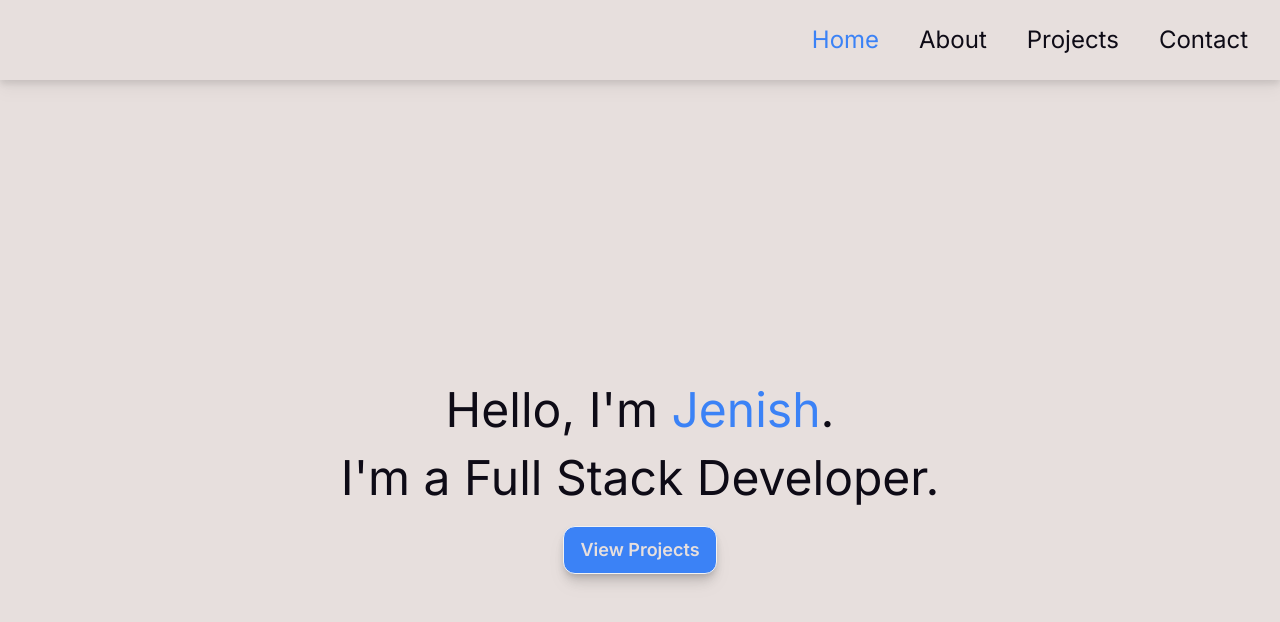
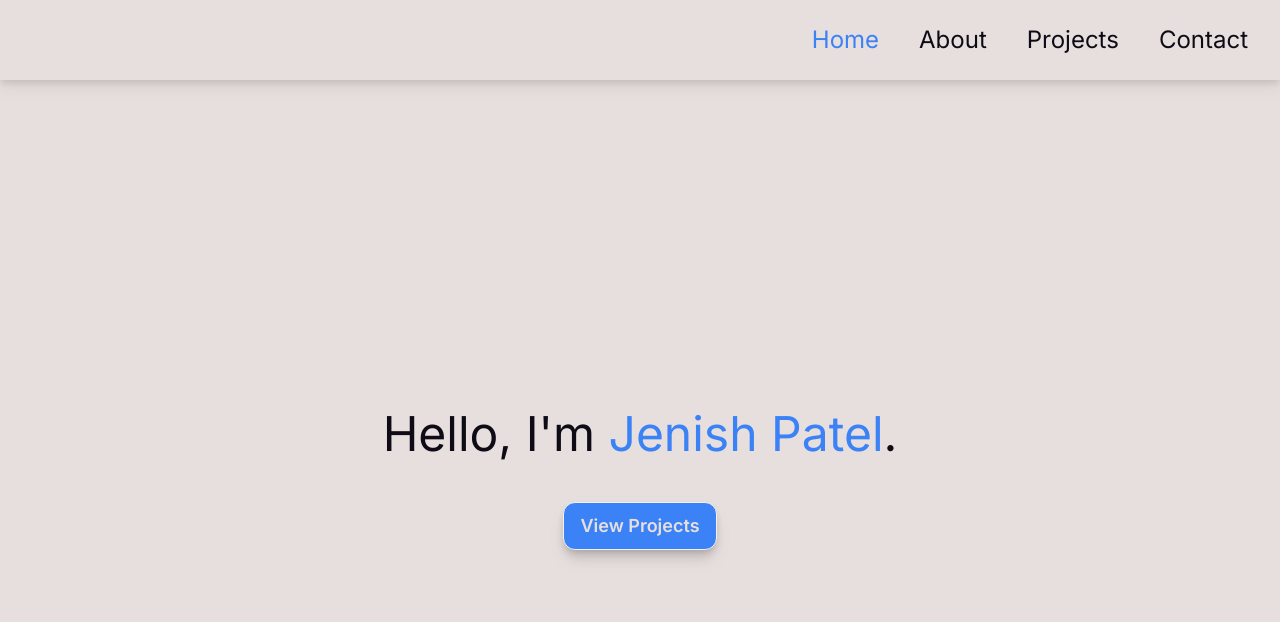
Before and after one commit to jenishpatel-jp/jenish-patel-portfolio, a Next.js app: page / in a window 1280 px wide. Shown: the top 622 px of the page. Built offline with nearby package versions, Linux system fonts and the light colour scheme.

Commit message:
Update the profolio so it no longer says im a full stack developer

```diff
--- a/src/app/page.tsx
+++ b/src/app/page.tsx
@@ -4,10 +4,7 @@ export default function Home() {
   return (
     <main className="flex flex-col min-h-screen items-center justify-center bg-stark">
         <h2 className="text-void w-full text-center text-5xl mb-5 " >
-          Hello, I&apos;m <span className="text-blue-500" >Jenish</span>.
-        </h2>
-        <h2 className="text-void w-full text-center text-5xl">
-          I&apos;m a Full Stack Developer.
+          Hello, I&apos;m <span className="text-blue-500" >Jenish Patel</span>.
         </h2>
         <Link href={'/projects'}>
           <button className="btn bg-blue-500 text-stark mt-6 rounded-xl shadow-lg text-lg drop-shadow-lg">View Projects</button>
```
